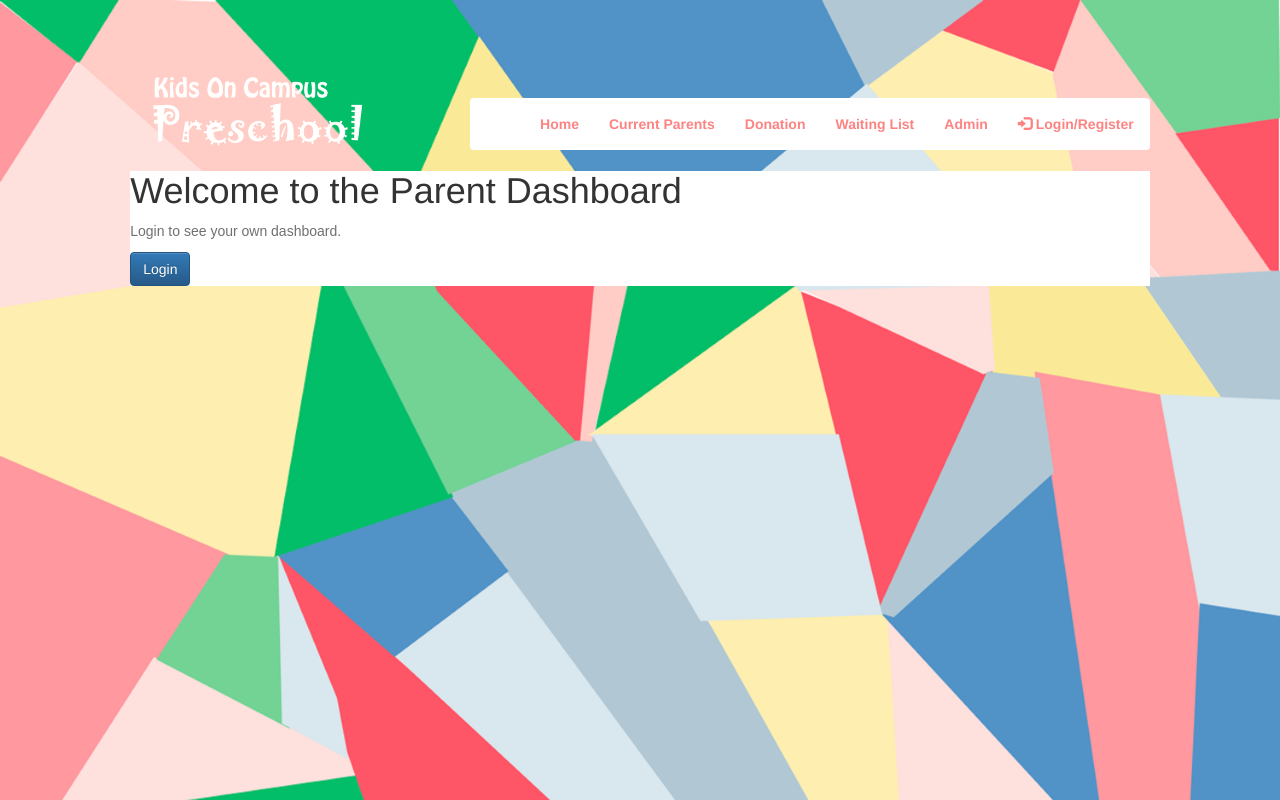
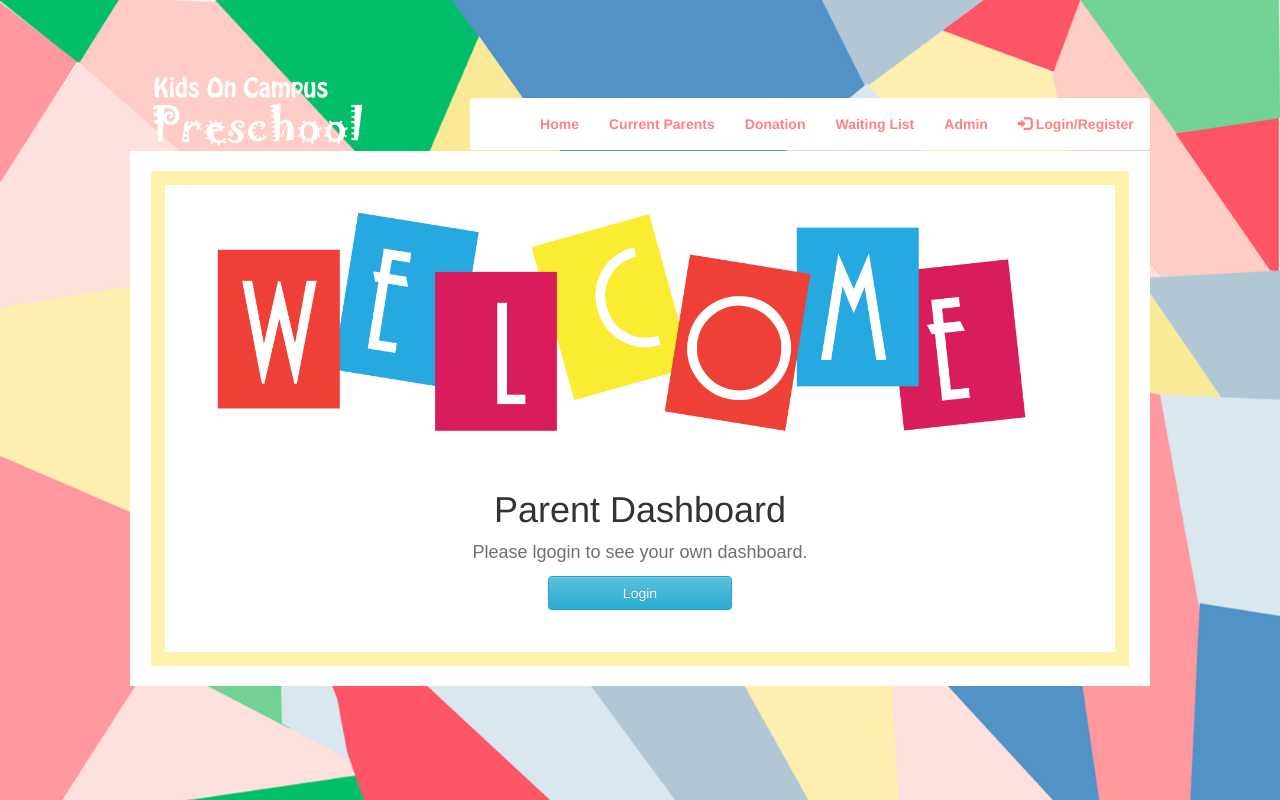
Before and after one commit to kidsoncampus/koc, a website: page public/index.html at #/currentParent in a window 1280 px wide. Drawn offline with Linux system fonts and the light colour scheme.

Commit message:
currentParent.html, index.css and images changed

```diff
--- a/package.json
+++ b/package.json
@@ -12,6 +12,5 @@
     "jsonwebtoken": "^6.2.0",
     "mongoose": "^4.3.6",
     "morgan": "^1.7.0"
-    //"ngstorage": "^0.3.10"
   }
 }
--- a/public/styles/index.css
+++ b/public/styles/index.css
@@ -1,17 +1,23 @@
-/***************
- WORDING SYSTEM
- ****************/
+/*========================
+   General
+  ========================*/
 .bigTitle{
 	font-size: 25px;
 	font-family: 'pt Sans',sans-serif;
 	color:white;
+}
+.subTitle{
+	font-family: 'pt Sans',sans-serif;
+	font-size: 18px;
 }
 .detail{
 	font-size:16px;
 	font-family: 'pt Sans',sans-serif;
 	color:white;
 }
-/*homepage*/
+/*========================
+  homepage
+  ========================*/
 .container{
 	width: 82%;
 	margin: 0 auto;
@@ -47,7 +53,9 @@
 	margin:0;
 	padding:0;
 }
-/*carousel picture border-top*/
+/*=======================================
+   carousel picture border-top
+   ======================================*/
 .border-top{
 	border-top:1em solid white;
 }
@@ -102,7 +110,9 @@
 	text-align: center;
 }
 
-/* style for program.html */
+/*===========================
+   style for program.html
+   ========================== */
 .subcon{
 	background-color: white;
 	width:100%;
@@ -156,6 +166,7 @@
 	line-height: 150%;
 }
 
+
 /**==================================
  				signup Page
  ==================================== */
@@ -201,3 +212,26 @@
 		width: 750px;
 	}
 }
+
+/*======================
+  currentParent.html
+  ======================*/
+
+#cp{
+	border:1em solid rgb(254,242,173);
+	width:96%;
+	margin: 0 auto;
+}
+#dashboardLogin{
+	display: block;
+	margin: 0 auto;
+	width: 20%;
+}
+.wrapper{
+	margin-bottom: 3em;
+}
+#viewDashboard, #logout{
+	display:block;
+	margin:0 auto;
+	width:20%;
+}
--- a/public/templates/currentParent.html
+++ b/public/templates/currentParent.html
@@ -1,15 +1,24 @@
-<div>
-	<h1>Welcome to the Parent Dashboard</h1>
-	<div ng-if="!login.loggedIn">
-		<p>Login to see your own dashboard.</p>
-		<a href="#/login" class="btn btn-primary">Login</a>
+<br>
+<div id="cp" class="container">
+	<div class="row">
+		<img src="images/welcome2.png" class="img-responsive">
+		<h1 class="text-center">Parent Dashboard</h1>
+	</div>
+
+	<div ng-if="!login.loggedIn" class="row">
+		<p class="subTitle text-center">Please lgogin to see your own dashboard.</p>
+		<div class="row wrapper" >
+			<a href="#/login" class="btn btn-info bt-lg" id="dashboardLogin"  >Login</a>
+		</div>
 
 	</div>
 
-	<div ng-if="login.loggedIn">
-		<p>Manage your own dashboard</p>
-		<a href="#/parentDashboard" class="btn btn-primary">View Your Dashboard</a>
-		<button type="submit" class="btn btn-default" ng-click="login.doLogout()">Logout</button>
+	<div ng-if="login.loggedIn" class="row" >
+		<p class="subTitle text-center">Manage your own dashboard</p>
+		<div class="wrapper">
+			<a href="#/parentDashboard" class="btn btn-success btn-lg text-center" id="viewDashboard">View Your Dashboard</a></br>
+			<button type="submit" class="btn btn-default btn-lg" id="logout" ng-click="login.doLogout()">Logout</button>
+		</div>
 	</div>
-
 </div>
+<br>
```
Also changed, not shown: public/images/welcome.jpg (added), public/images/welcome2.png (added), 1 other file.
